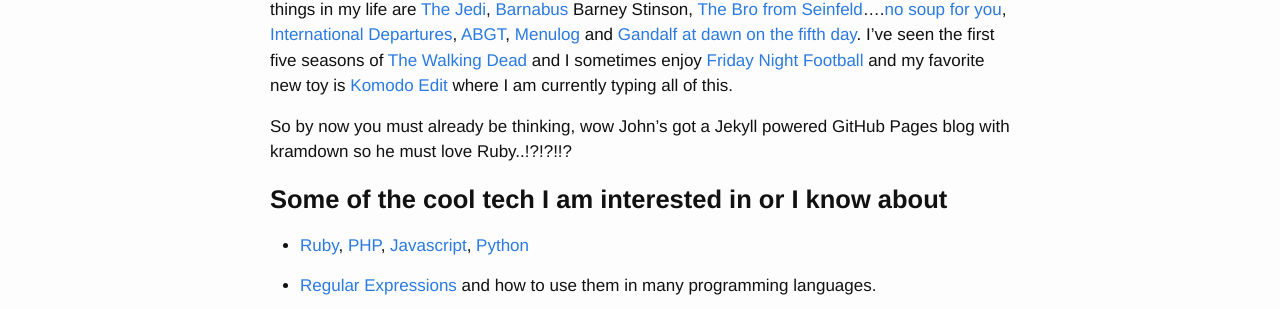
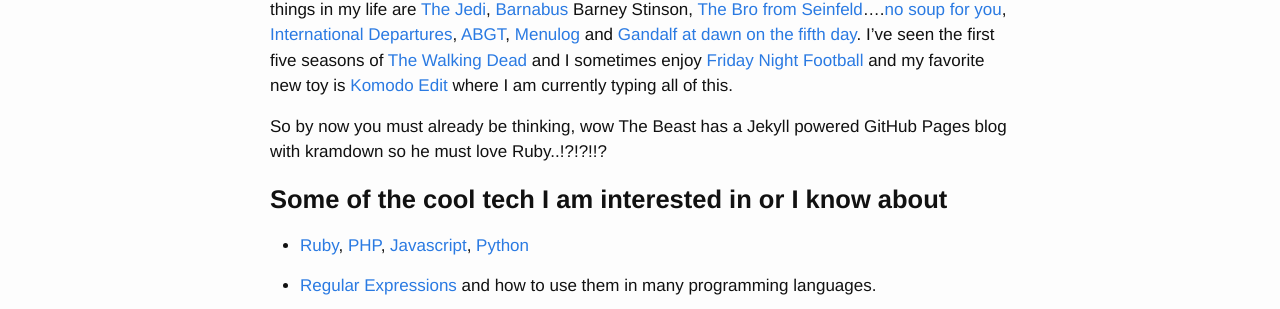
Before and after one commit to slurpcode/beast, a Jekyll site: the page built from about.md, in a window 1280 px wide and 900 px high. Shown: the part 244-553 px from the top of the window. Built offline with Jekyll 4.4.1, drawn with Linux system fonts in a browser that asks for light colours.

Commit message:
Update about.md

```diff
--- a/about.md
+++ b/about.md
@@ -17,7 +17,7 @@ http://www.amc.com/shows/the-walking-dead){:target="_blank"} and I sometimes enj
 http://www.nrl.com/){:target="_blank"} and my favorite new toy is [Komodo Edit](
 http://komodoide.com/komodo-edit/){:target="_blank"} where I am currently typing all of this.
 
-So by now you must already be thinking, wow John's got a Jekyll powered GitHub Pages blog with kramdown so he must love Ruby..!?!?!!?
+So by now you must already be thinking, wow The Beast has a Jekyll powered GitHub Pages blog with kramdown so he must love Ruby..!?!?!!?
 
 **Some of the cool tech I am interested in or I know about**
 ======================================================
```
